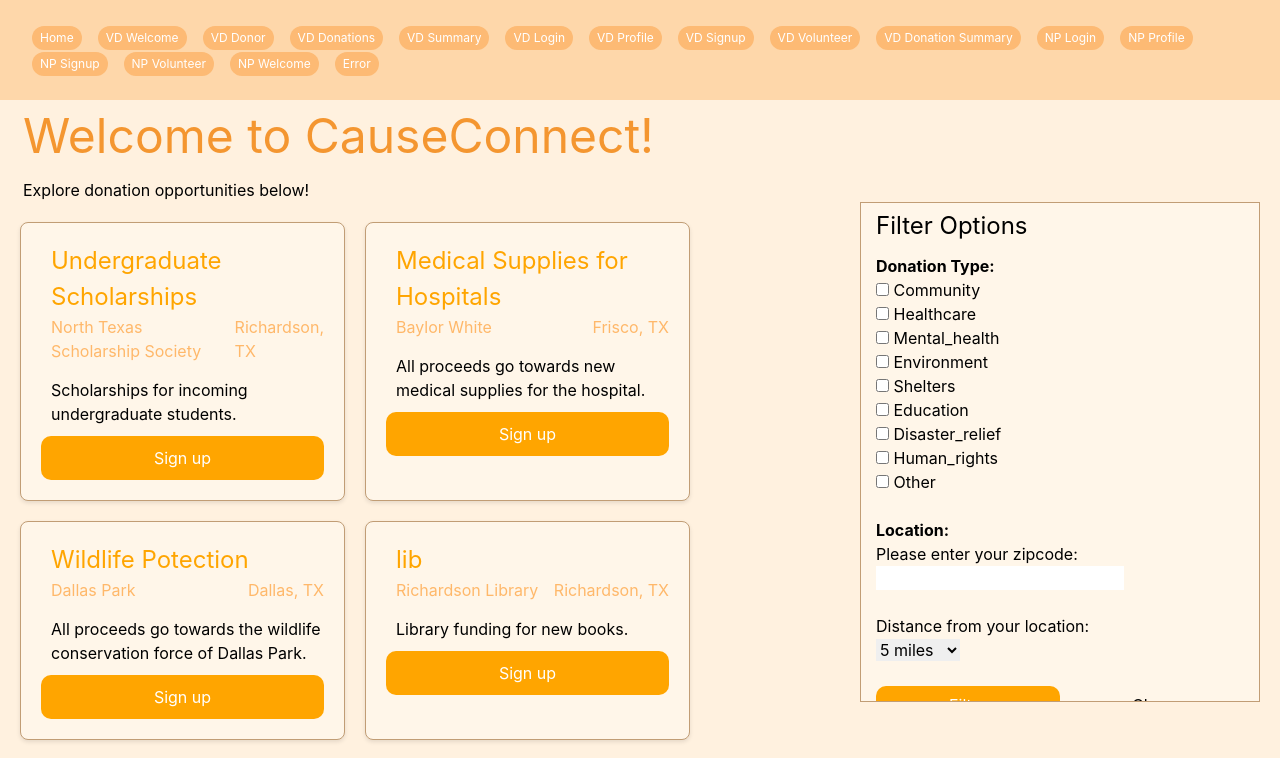
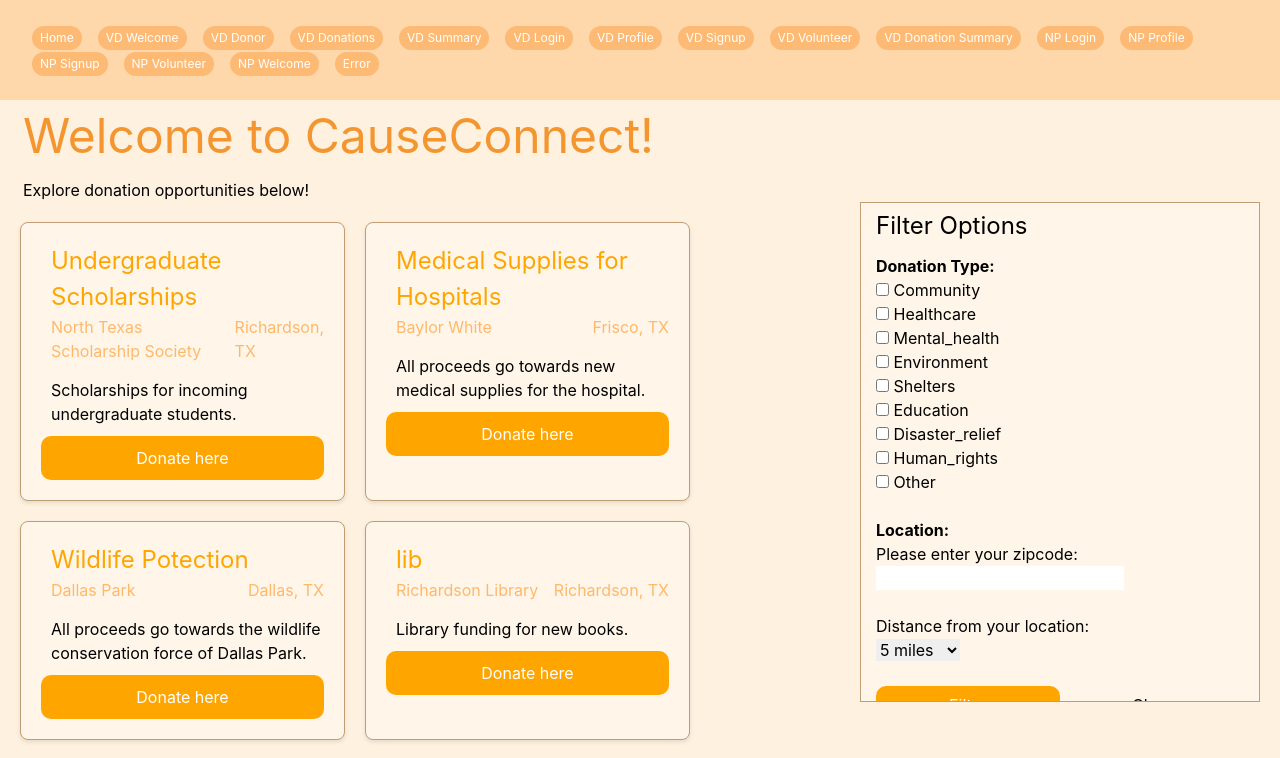
Before and after one commit to vvyn/CauseConnect, a React (Create React App) app in the folder cause-connect/client/: page /vd/donor in a window 1280 px wide. Shown: the top 758 px of the page. Built offline with nearby package versions, Linux system fonts and the light colour scheme.

Commit message:
Merge branch 'clowie-changes' of https://github.com/vvyn/CauseConnect into clowie-changes

```diff
--- a/cause-connect/client/src/pages/Volunteer-Donor/Donor.js
+++ b/cause-connect/client/src/pages/Volunteer-Donor/Donor.js
@@ -189,7 +189,7 @@ const Donor = () => {
                 <p>{opportunity.description}</p>
 
               </div>
-              <button className="signup-button">Sign up</button>
+              <button className="signup-button">Donate here</button>
             </div>
           ))}
         </div>
```
Also changed, not shown: cause-connect/client/src/pages/Volunteer-Donor/Donations.js (line endings or trailing spaces).
